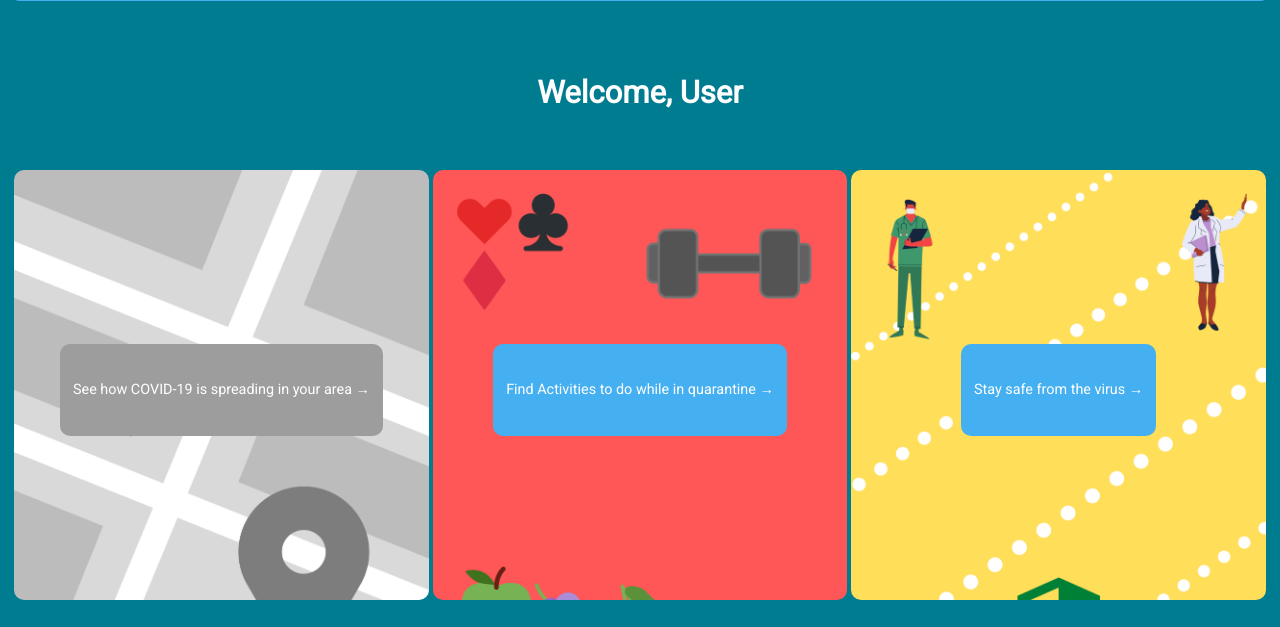
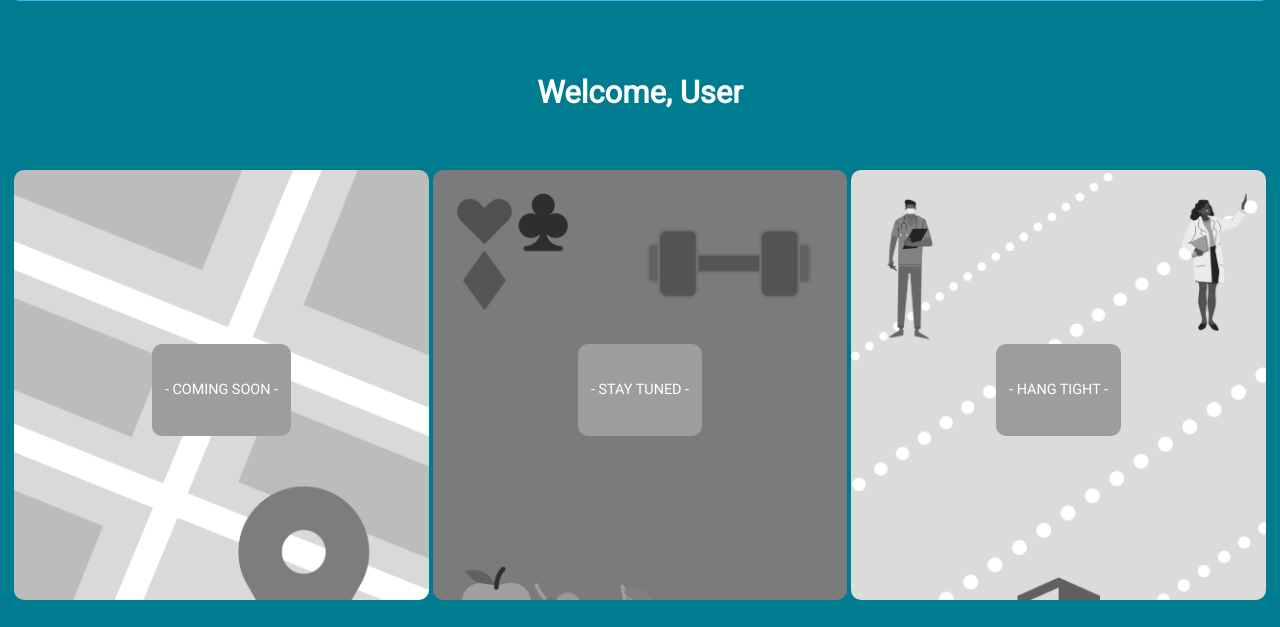
Before and after one commit to NikhilNarvekar123/COVID-19-Safety-Website, a Django app: template covidtrackerapp/templates/index.html in a window 1280 px wide. Shown: the part 269-896 px from the top of the page. Run offline with Django 3.2, Linux system fonts and the light colour scheme; the template is opened without the code that fills it, so the values that code supplies are empty; some libraries are stand-ins or nearby versions.

Commit message:
final touches v1

```diff
--- a/covidtrackerapp/static/js/main.js
+++ b/covidtrackerapp/static/js/main.js
@@ -98,7 +98,7 @@
         rBtnState = "I NO LONGER CARRY COVID-19" + "+" + rBtnState.split("+")[1];
         document.getElementById('right-action-btn').value = rBtnState.split("+")[0];
       } else {
-        rBtnState = "YOU'VE TESTED POSITIVE FOR COVID-19! WAIT " + timeNotation(1728000 - (Date.now()/1000 - parseInt(data[1]))) + " TO UPDATE YOUR STATUS" + "+" + 'background-color:transparent; border-style:solid; border-color:red; color:red; width: inherit;  height:6vw; font-size:12px;';
+        rBtnState = "YOU'VE TESTED POSITIVE FOR COVID-19! WAIT " + timeNotation(1728000 - (Date.now()/1000 - parseInt(data[1]))) + " TO UPDATE" + "+" + 'background-color:transparent; border-style:solid; border-color:red; color:red; width: inherit;  height:6vw; font-size:12px;';
         document.getElementById('right-action-btn').style = rBtnState.split("+")[1];
         document.getElementById('right-action-btn').value = rBtnState.split("+")[0];
       }
@@ -114,7 +114,7 @@
       lBtnState = "I'M NO LONGER SICK" + "+" + lBtnState.split("+")[1];
       document.getElementById('left-action-btn').value = lBtnState.split("+")[0];
     } else {
-      lBtnState = 'YOU ARE SICK! WAIT ' + timeNotation(432000 - (Date.now()/1000 - parseInt(data[1]))) + ' TO UPDATE YOUR STATUS' + "+" + 'background-color:transparent;  border-style:solid; border-color:red; color:red; width:inherit; height:6vw; font-size:12px;';
+      lBtnState = 'YOU ARE SICK! WAIT ' + timeNotation(432000 - (Date.now()/1000 - parseInt(data[1]))) + ' TO UPDATE' + "+" + 'background-color:transparent;  border-style:solid; border-color:red; color:red; width:inherit; height:6vw; font-size:12px;';
       document.getElementById('left-action-btn').style = lBtnState.split("+")[1];
       document.getElementById('left-action-btn').value = lBtnState.split("+")[0];
     }
--- a/covidtrackerapp/templates/about.html
+++ b/covidtrackerapp/templates/about.html
@@ -28,7 +28,7 @@
     {%endif%}
 </head>
 
-<body onload = 'document.getElementById("about-btn").className = "active"'>
+<body onload = 'document.getElementById("about-btn").className = "active"; stopTracker();'>
 
   <div class="container">
 
@@ -67,7 +67,7 @@
 
       <br>
       <br>
-      <h2>DISCLAIMER: ALL USER DATA IS KEPT PRIVATE AND ENCRYPTED. THIS SERVICE SHOULD NOT BE USED AS A DIAGNOSTIC TOOL.</h2>
+      <h1>DISCLAIMER: THIS WEBSITE IS NOT INTENDED AS A REPLACEMENT FOR MEDICAL DIAGNOSIS. PLEASE CONSULT A DOCTOR WITH ANY HEALTH CONCERNS</h1>
       <br>
       <br>
 
--- a/covidtrackerapp/templates/index.html
+++ b/covidtrackerapp/templates/index.html
@@ -30,7 +30,7 @@
 </head>
 
 
-<body onload="document.getElementById('home-btn').className = 'active'">
+<body onload="document.getElementById('home-btn').className = 'active'; alert('NOTE: As of now, this website does not work on Safari. We suggest using the latest mobile or desktop version of Chrome, Edge, or Firefox.'); stopTracker();">
 
     <h1 style="padding-top: 1vw;  "> COVID-19 Safety Tracker</h1>
 
@@ -65,21 +65,20 @@
       {%endif%}
     {%endif%}
 
-    <!-- ok u can leave the first panel in _ i've greyed it out by default and
-         you can add a feature where it ungreys out if the user has signed in -->
     <div class = "panel_layout">
         <div class = "jumbotron" onclick="mapNav()" style = "filter: grayscale(100%);">
-            <h2>See how COVID-19 is spreading in your area →</h2>
+            <h2>- COMING SOON -</h2>
         </div>
 
-        <div class = "jumbotron" onclick="activityNav()">
-            <h2>Find Activities to do while in quarantine →</h2>
+        <div class = "jumbotron" onclick="activityNav()" style = "filter: grayscale(100%);">
+            <h2>- STAY TUNED -</h2>
         </div>
 
-        <div class = "jumbotron" onclick="safetyNav()">
-            <h2>Stay safe from the virus →</h2>
+        <div class = "jumbotron" onclick="safetyNav()" style = "filter: grayscale(100%);">
+            <h2>- HANG TIGHT -</h2>
         </div>
     </div>
 
 
+
 </body>
--- a/covidtrackerapp/templates/map.html
+++ /dev/null
@@ -1,5 +0,0 @@
-{%extends 'common.html'%}
-{%block title%}Tracker | Safe From COVID{%endblock%}
-<body onload="loadData()">
-  <h1>COVID-19 Infosite</h1>
-</body>
--- a/covidtrackerapp/templates/new-profile.html
+++ b/covidtrackerapp/templates/new-profile.html
@@ -38,6 +38,7 @@
     if(alertMsg.length > 0){
       alert(alertMsg);
     }
+    stopTracker();
   </script>
 
 
--- a/covidtrackerapp/templates/profile.html
+++ b/covidtrackerapp/templates/profile.html
@@ -28,7 +28,7 @@
     {%endif%}
 </head>
 
-<body onload = "document.getElementById('profile-nav-btn').className = 'active'; fillList({{contacted}}, {{contacthealth}}); setDeclareOptions('{{sick}}', '{{positive}}');">
+<body onload = "document.getElementById('profile-nav-btn').className = 'active'; fillList({{contacted}}, {{contacthealth}}); setDeclareOptions('{{sick}}', '{{positive}}'); stopTracker();">
 
   <h1>Profile</h1>
 
--- a/covidtrackerapp/templates/sign-in.html
+++ b/covidtrackerapp/templates/sign-in.html
@@ -37,6 +37,7 @@
     if(alertMsg.length > 0){
       alert(alertMsg);
     }
+    stopTracker();
   </script>
 
   <h2>Sign In</h2>
--- a/covidtrackerapp/views.py
+++ b/covidtrackerapp/views.py
@@ -67,6 +67,7 @@
                     if(int(contactmap[k].split("+")[3]) < 1):
                         message = 'Hello, this is a message from safefromcovid.com. A user you were in contact with recently claims that they are feeling ill. Visit your profile at safefromcovid.com to learn more'
                         message += "\nEmail of other user: " + db.child(request.session['login']).child('email').get().val() + "\nLocation of contact: https://www.google.com/maps/place/" + contactmap[k].split("+")[0] + "," + contactmap[k].split("+")[1]
+                        message += + "\nDate of contact: " + time.strftime('%Y-%m-%d', int(time.localtime(contactmap[k].split("+")[2])));
                         email(message, db.child(k).child('email').get().val())
                         db.child(request.session['login']).child('contacted').child(k).set(contactmap[k][0:len(contactmap[k]) - 2] + '+1')
             else:
@@ -85,6 +86,7 @@
                     if(int(contactmap[k].split("+")[3]) < 2):
                         message = 'Hello, this is a message from safefromcovid.com. A user you were in contact with recently claims that they have tested positive for COVID-19. Visit your profile at safefromcovid.com to learn more'
                         message += "\nEmail of other user: " + db.child(request.session['login']).child('email').get().val() + "\nLocation of contact: https://www.google.com/maps/place/" + contactmap[k].split("+")[0] + "," + contactmap[k].split("+")[1]
+                        message += + "\nDate of contact: " + time.strftime('%Y-%m-%d', int(time.localtime(contactmap[k].split("+")[2])));
                         email(message, db.child(k).child('email').get().val())
                         db.child(request.session['login']).child('contacted').child(k).set(contactmap[k][0:len(contactmap[k]) - 2] + '+2')
 
@@ -239,11 +241,11 @@
 
                     if(not(user in contactmap) or time.time() - float(contactmap[user].split("+")[2]) > 43200):
                         if(ignore == 1):
-                            message = "Hello, this is a message from safefromcovid.com. Our records indicate that you were in close contact with a person claiming to be ill. Visit your profile at safefromcovid.com to learn more."
+                            message = "Hello, this is a message from safefromcovid.com. Our records indicate that you were just in close contact with a person claiming to be ill. Visit your profile at safefromcovid.com to learn more."
                             message += "\nInformation about contact:\nEmail of other user: " + db.child(request.session['login']).child('email').get().val() + "\nLocation of contact: " + 'https://www.google.com/maps/place/' + request.POST['lat'] + ',' + request.POST['long']
                             email(message, db.child(user).child('email').get().val())
                         if(ignore == 2):
-                            message = "Hello, this is a message from safefromcovid.com. Our records indicate that you were in close contact with a person claiming to be positive for COVID-19. Visit your profile at safefromcovid.com to learn more."
+                            message = "Hello, this is a message from safefromcovid.com. Our records indicate that you were just in close contact with a person claiming to be positive for COVID-19. Visit your profile at safefromcovid.com to learn more."
                             message += "\nInformation about contact:\nEmail of other user: " + db.child(request.session['login']).child('email').get().val() + "\nLocation of contact: " + 'https://www.google.com/maps/place/' + request.POST['lat'] + ',' + request.POST['long']
                             email(message, db.child(user).child('email').get().val())
 
```
